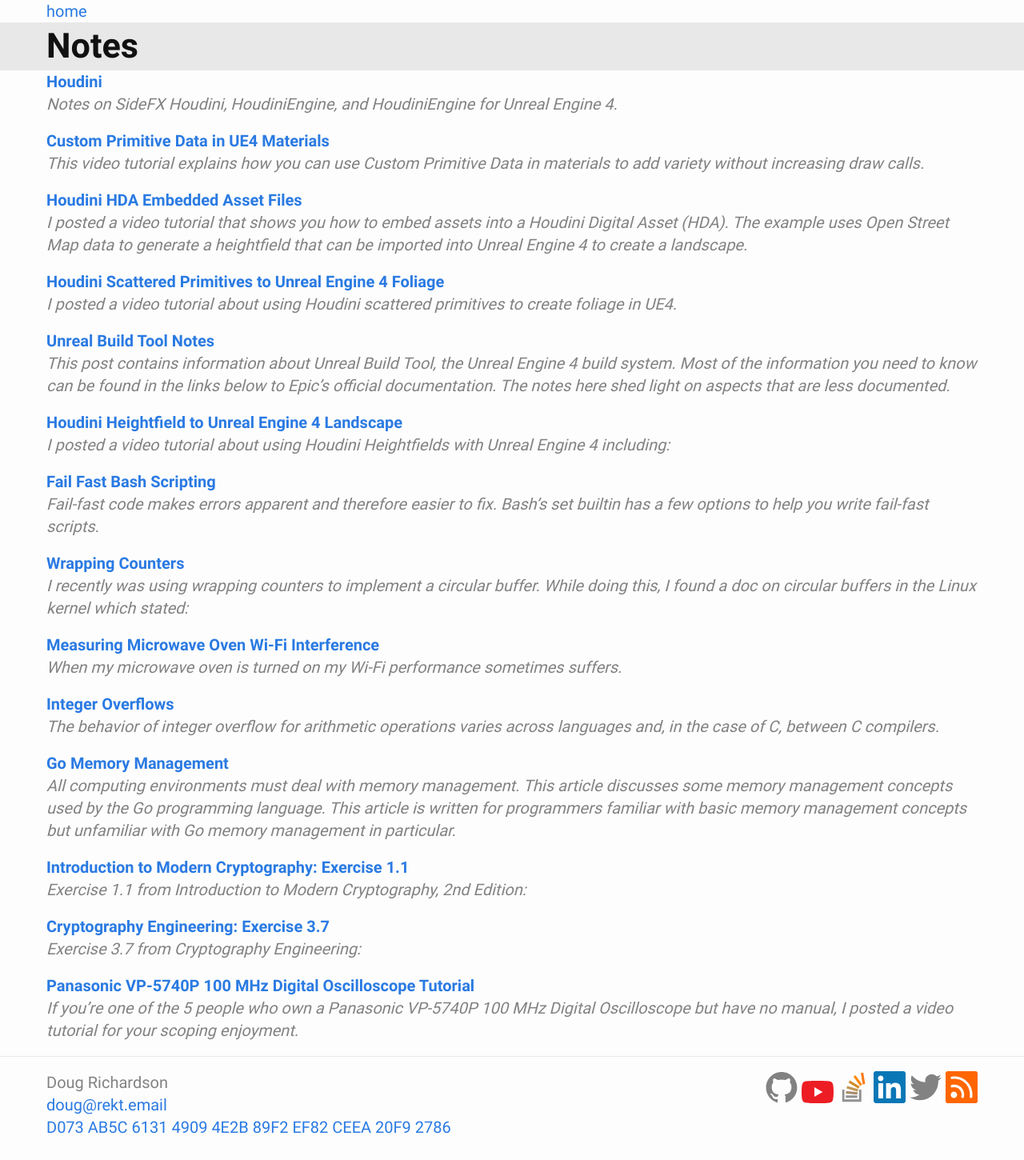
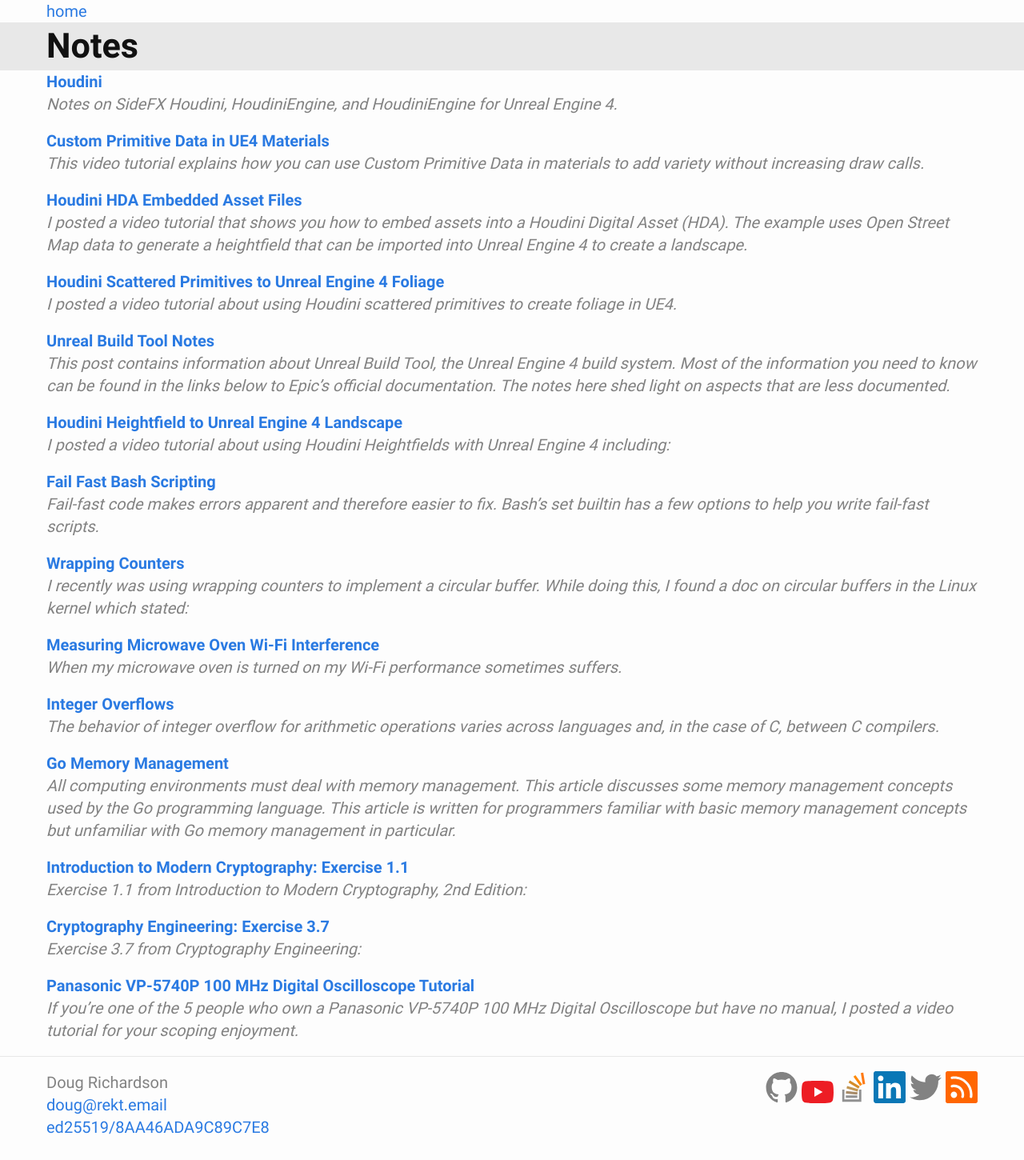
Before and after one commit to drichardson/dougrichardson.us, a Jekyll site: the page built from site/index.html, in a window 1280 px wide. Shown: the whole page at 80% size. Built offline with Jekyll 4.4.1, drawn with Linux system fonts in a browser that asks for light colours.

Commit message:
use keyid

```diff
--- a/site/_includes/footer.html
+++ b/site/_includes/footer.html
@@ -6,7 +6,7 @@
 <ul class="contact-list">
 <li>{{ site.realname }}</li>
 <li><a href="mailto:{{ site.email }}">{{ site.email }}</a></li>
-<li><a href="/pgp.asc">D073 AB5C 6131 4909 4E2B  89F2 EF82 CEEA 20F9 2786</a></li>
+<li><a href="/pgp.asc">ed25519/8AA46ADA9C89C7E8</a></li>
 </ul>
 </div>
 
```
